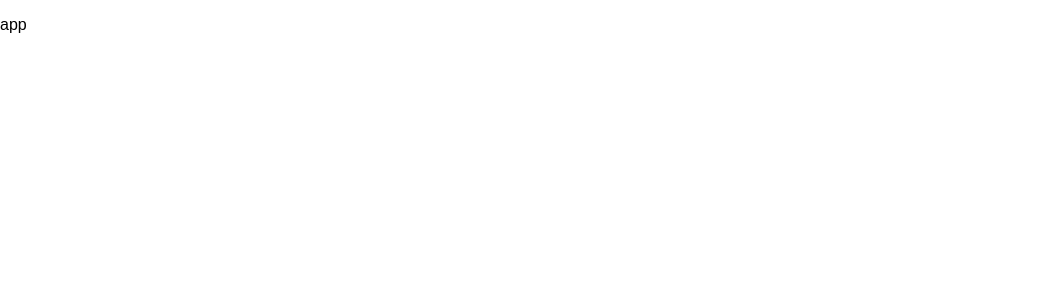
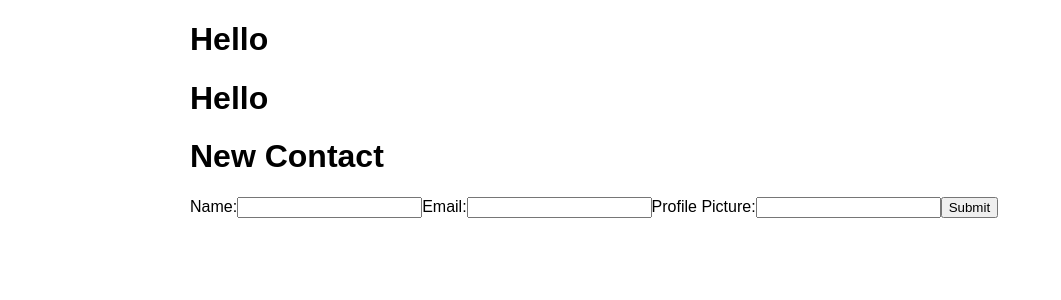
Before and after one commit to ga-wdi-exercises/checkpoint-react-retake, a React (Create React App) app: page /new-contact in a window 1280 px wide. Shown: the top 300 px of the page, without its empty margins (0-1061 px from the left). Built offline with nearby package versions, Linux system fonts and the light colour scheme.

Commit message:
CP 3 retake

```diff
--- a/src/components/App/App.js
+++ b/src/components/App/App.js
@@ -1,10 +1,30 @@
 import React, { Component } from "react";
+import Contact from "../Contact/Contact";
+import ContactList from "../ContactList/ContactList";
+import NewContact from "../NewContact/NewContact";
+import Header from "../Header/Header";
+import { BrowserRouter as Router } from "react-router-dom";
+import { Route, Link, Switch } from "react-router-dom";
 
 class App extends Component {
+  constructor(props) {
+    super(props);
+    this.state = {
+      // where contacts is the array of contacts from contacts.json
+      contacts: this.props.contacts
+    };
+  }
+
   render() {
     return (
-      <div className="">
-        <p>app</p>
+      <div className="App">
+        {/* <p>app</p> */}
+        <Header />
+
+        <main>
+          <Route path="/" component={ContactList} />
+          <Route path="/new-contact" component={NewContact} />
+        </main>
       </div>
     );
   }
--- a/src/components/Contact/Contact.js
+++ b/src/components/Contact/Contact.js
@@ -0,0 +1,19 @@
+import React, { Component } from "react";
+
+class Contact extends Component {
+  constructor(props) {
+    super(props);
+  }
+
+  render() {
+    return (
+      <div>
+        <img src="contact.profile_picture" />
+        <h2 src="contact.name" />
+        <h3 src="contact.email" />
+        <h4 src="contact.super_power" />
+      </div>
+    );
+  }
+}
+export default Contact;
--- a/src/components/ContactList/ContactList.js
+++ b/src/components/ContactList/ContactList.js
@@ -0,0 +1,12 @@
+import React, { Component } from "react";
+
+class ContactList extends Component {
+  constructor(props) {
+    super(props);
+  }
+
+  render() {
+    return <h1>Hello</h1>;
+  }
+}
+export default ContactList;
--- a/src/components/Header/Header.js
+++ b/src/components/Header/Header.js
@@ -0,0 +1,12 @@
+import React, { Component } from "react";
+
+class Header extends Component {
+  constructor(props) {
+    super(props);
+  }
+
+  render() {
+    return <h1>Hello</h1>;
+  }
+}
+export default Header;
--- a/src/components/NewContact/NewContact.js
+++ b/src/components/NewContact/NewContact.js
@@ -0,0 +1,27 @@
+import React, { Component } from "react";
+
+class NewContact extends Component {
+  constructor(props) {
+    super(props);
+  }
+
+  render() {
+    return (
+      <div>
+        <h1>New Contact</h1>
+        <form>
+          <label>
+            Name:
+            <input type="text" name="name" />
+            Email:
+            <input type="text" name="email" />
+            Profile Picture:
+            <input type="text" name="profile-picture" />
+          </label>
+          <input type="submit" value="Submit" />
+        </form>
+      </div>
+    );
+  }
+}
+export default NewContact;
--- a/src/index.js
+++ b/src/index.js
@@ -1,8 +1,14 @@
-import React from 'react';
-import ReactDOM from 'react-dom';
-import './styles/index.css';
-import App from './components/App/App';
+import React from "react";
+import ReactDOM from "react-dom";
+import "./styles/index.css";
+import App from "./components/App/App";
+import { BrowserRouter as Router } from "react-router-dom";
 
 import contacts from "./contacts.json";
 
-ReactDOM.render(<App />, document.getElementById('root'));
+ReactDOM.render(
+  <Router>
+    <App contacts={contacts} />
+  </Router>,
+  document.getElementById("root")
+);
```
